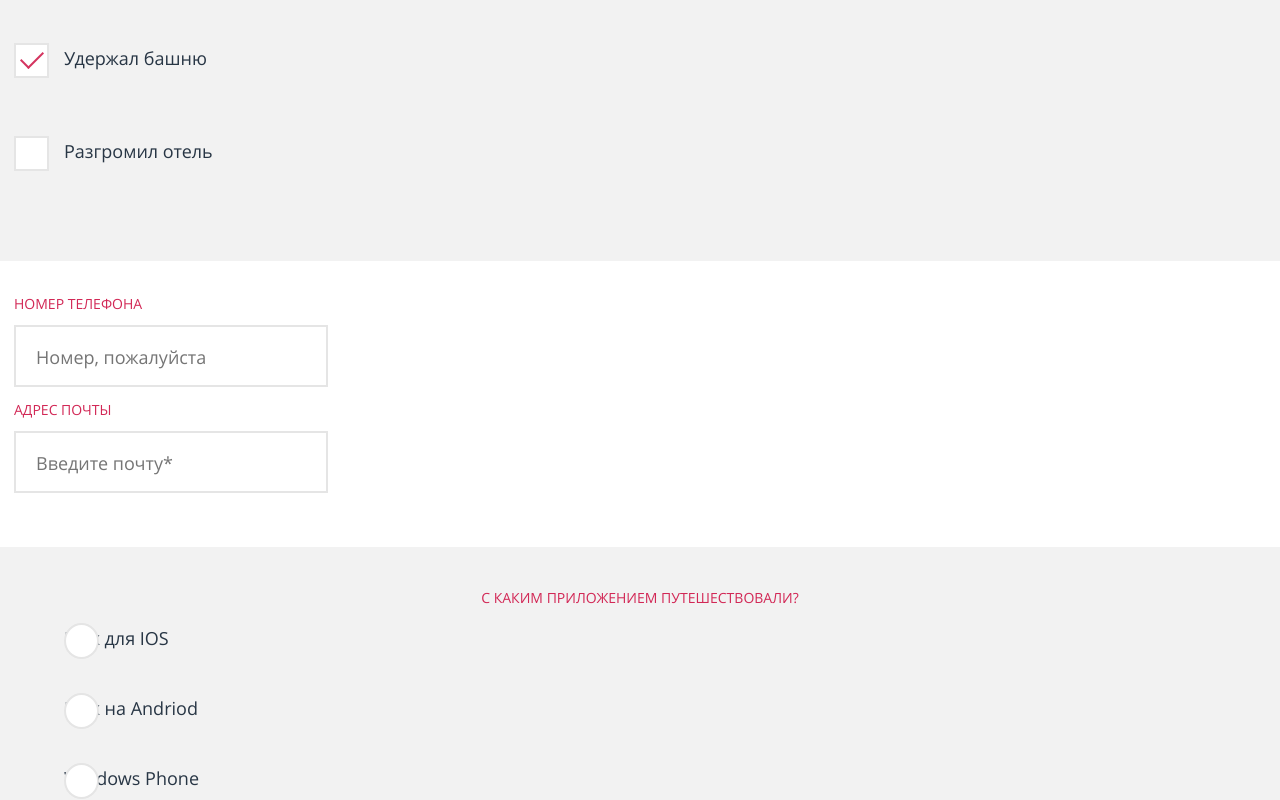
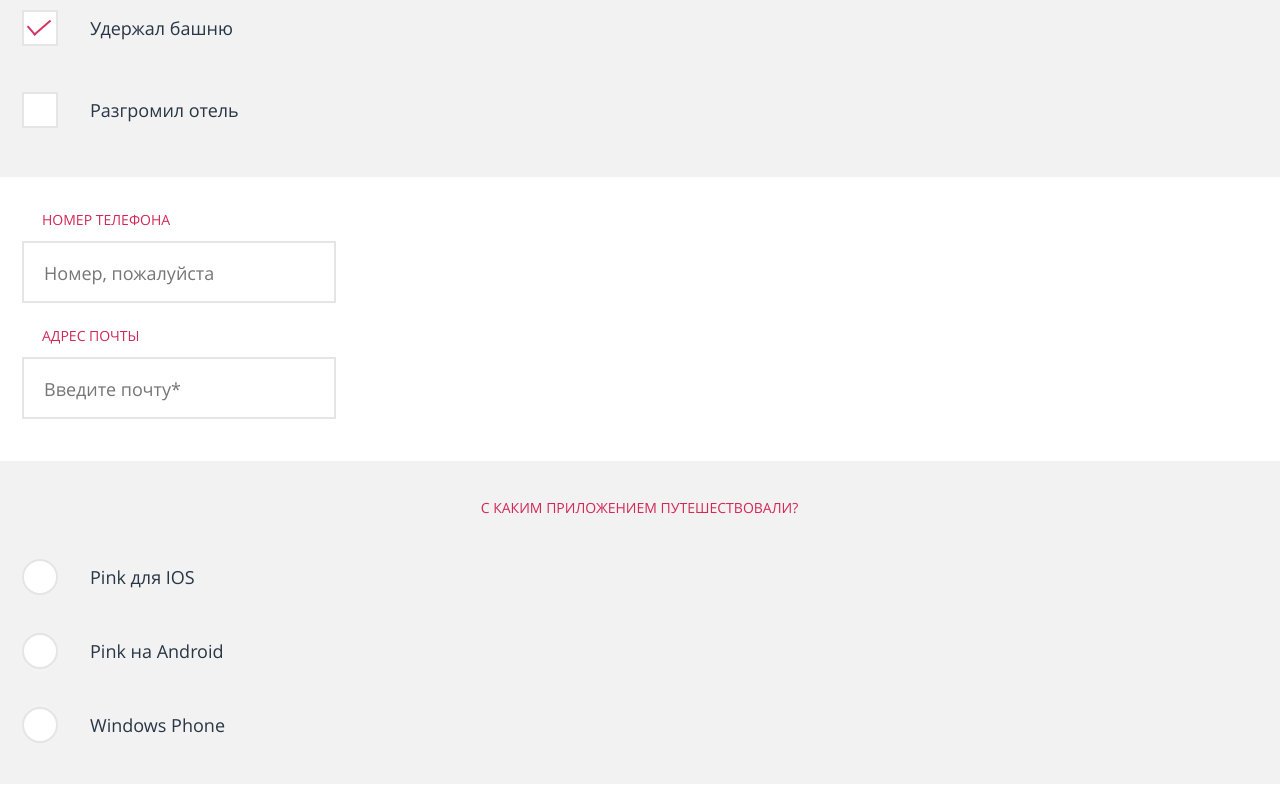
Before and after one commit to DariaPerchatkina/1115395-pink-18, a website: page source/form.html in a window 1280 px wide. Shown: the part 1700-2500 px from the top of the page. Drawn offline with nearby package versions, Linux system fonts and the light colour scheme; files that its build step writes are made by us from their sources.

Commit message:
правки в форме в соотвествии с макетом мобилки

```diff
--- a/source/form.html
+++ b/source/form.html
@@ -49,7 +49,7 @@
           <h2 class="page-catalog__title page-catalog__title--inner">Поделитесь своей историей и получите шанс выиграть ценный приз — 1000 миль на вашу бонусную карту!
           <span class="page-catalog__span">Пожалуйста, заполните форму ниже:</span>
           </h2>
-        </div>
+
       <form class="contest-form" action="https://echo.htmlacademy.ru/" aria-labelledby="form-p">
         <fieldset class="contest-form__block">
           <legend class="visually-hidden">ФИО участника конкурса</legend>
@@ -114,7 +114,7 @@
           </ul>
         </fieldset>
       </div>
-        <fieldset class="contest-form__block">
+        <fieldset class="contest-form__block contest-form__block--inner">
           <legend class="visually-hidden">Контактные данные участника конкурса</legend>
           <ul class="contest-form__list list">
             <li class="contest-form__item">
@@ -140,7 +140,7 @@
             <li class="contest-form__item contest-form__item--radio">
               <input class="visually-hidden contest-form__input  contest-form__input--radio" type="radio" name="system" id="form-Andriod">
               <label class="contest-form__label contest-form__label--radio" for="form-Andriod">
-                Pink на Andriod
+                Pink на Android
               </label>
             </li>
             <li class="contest-form__item contest-form__item--radio">
@@ -158,6 +158,7 @@
       </div>
         <button class="contest-form__button " type="submit">Отправить форму</button>
       </form>
+    </div>
       <span class="contest-form__span"><span class="contest-form__star">*</span> — обязательные поля</span>
   </main>
 
--- a/source/less/blocks/contest-form.less
+++ b/source/less/blocks/contest-form.less
@@ -6,18 +6,28 @@
   text-align: left;
 }
 
+.contest-form__item {
+  margin-bottom: 10px;
+}
+
 .contest-form__item--filter {
-  padding-bottom: 63px;
+  padding-bottom: 42px;
 }
 
 .contest-form__item--radio {
-  padding-bottom: 40px;
+  padding-bottom: 34px;
 }
 
 .contest-form__block {
   border: none;
   text-align: left;
-  margin-bottom: 44px;
+  margin-bottom: 32px;
+  padding: 0 20px;
+  padding-top: 5px;
+}
+
+.contest-form__block--inner {
+  padding-top: 10px;
 }
 
 .contest-form__input--main {
@@ -46,17 +56,17 @@
 .form-block {
   background-color: @advantages-bg;
   text-align: center;
-  padding-bottom: 32px;
-  margin-bottom: 15px;
+  padding-top: 14px;
+  margin-bottom: 10px;
 }
 
 .contest-form__legend {
   font-size: 14px;
   font-weight: 400;
-  padding-top: 42px;
-  padding-bottom: 10px;
-  padding-left: 36px;
-  padding-right: 36px;
+  padding-top: 38px;
+  padding-bottom: 31px;
+  padding-left: 25px;
+  padding-right: 26px;
   text-transform: uppercase;
   color: @pink;
   line-height: 1.29;
@@ -68,7 +78,7 @@
 
 .contest-form__label {
   position: relative;
-  padding-left: 50px;
+  padding-left: 68px;
   display: flex;
 
   font-weight: 400;
@@ -82,9 +92,10 @@
   content: "";
   display: block;
   position: absolute;
-  left: 0;
-  width: 35px;
-  height: 35px;
+  left: 0px;
+  top: -3px;
+  width: 36px;
+  height: 36px;
   background-color: @white;
   border: solid 2px @gray-br;
 }
@@ -92,13 +103,13 @@
 .contest-form__input--checkbox:checked + .contest-form__label--checkbox::after {
   content: "";
   position: absolute;
-  left: 7px;
-  top: 8px;
+  left: 6px;
+  top: 5px;
   width: 22px;
   height: 12px;
   border-bottom: 2px solid @checkbox-pink;
   border-left: 2px solid @checkbox-pink;
-  transform: rotate(-45deg);
+  transform: rotate(-41deg);
 }
 
 .contest-form__input--checkbox:hover + .contest-form__label--checkbox::after,
@@ -115,18 +126,10 @@
   border: solid 2px @pink;
 }
 
-.contest-form__input--radio {
-  position: absolute;
-  width: 35px;
-  height: 35px;
-  border-radius: 50%;
-  background-color: @white;
-}
-
 .contest-form__label--radio::before {
   content: "";
   position: absolute;
-  width: 37px;
+  width: 36px;
   height: 36px;
   border-radius: 50%;
   background-color: @white;
@@ -138,7 +141,9 @@
 .contest-form__input--radio + .contest-form__label--radio::before {
   content: "";
   position: absolute;
-  width: 35px;
+  left: 0;
+  top: -3px;
+  width: 36px;
   height: 36px;
   border-radius: 50%;
   background-color: @white;
@@ -146,24 +151,23 @@
   background-repeat: no-repeat;
 }
 
-.contest-form__input--radio:checked + .contest-form__label::before {
+.contest-form__input--radio:checked + .contest-form__label::after {
   content: "";
   position: absolute;
-  width: 35px;
-  height: 36px;
+  top: 7px;
+  left: 10px;
+  width: 16px;
+  height: 16px;
   border-radius: 50%;
-  background-color: @white;
-  border: @form-border;
-  background-repeat: no-repeat;
-  background-image: url("../img/icon-map-marker.svg");
-  background-position-x: center;
-  background-position-y: center;
+  background-color: @checkbox-pink;
 }
 
 .contest-form__label--main {
-  padding-left: 0;
+  display: block;
   padding-top: 8px;
   padding-bottom: 6px;
+  padding-left: 20px;
+  padding-right: 22px;
   font-size: 14px;
   font-weight: 400;
   line-height: 2.14;
--- a/source/less/blocks/footer/footer.less
+++ b/source/less/blocks/footer/footer.less
@@ -4,7 +4,8 @@
 
 .footer-main__link {
   .bg-img("bg-map-mobile@1x.png");
-  .size-img(320px; 645px);
+  .size-img(320px; 215px);
+  background-position-y: -430px;
 
   @media (min-width: @tablet-width) {
     .bg-img("bg-map-tablet@1x.jpg");
--- a/source/less/blocks/page-catalog.less
+++ b/source/less/blocks/page-catalog.less
@@ -190,10 +190,10 @@
 }
 
 .page-catalog__title--inner {
-  padding-left: 35px;
-  padding-right: 35px;
+  padding-left: 23px;
+  padding-right: 23px;
   padding-bottom: 0;
-  margin-bottom: 50px;
+  margin-bottom: 22px;
   line-height: 2.2;
 
   @media (min-width: @tablet-width) {
```
Also changed, not shown: source/photo.html (+1 -1 lines).
